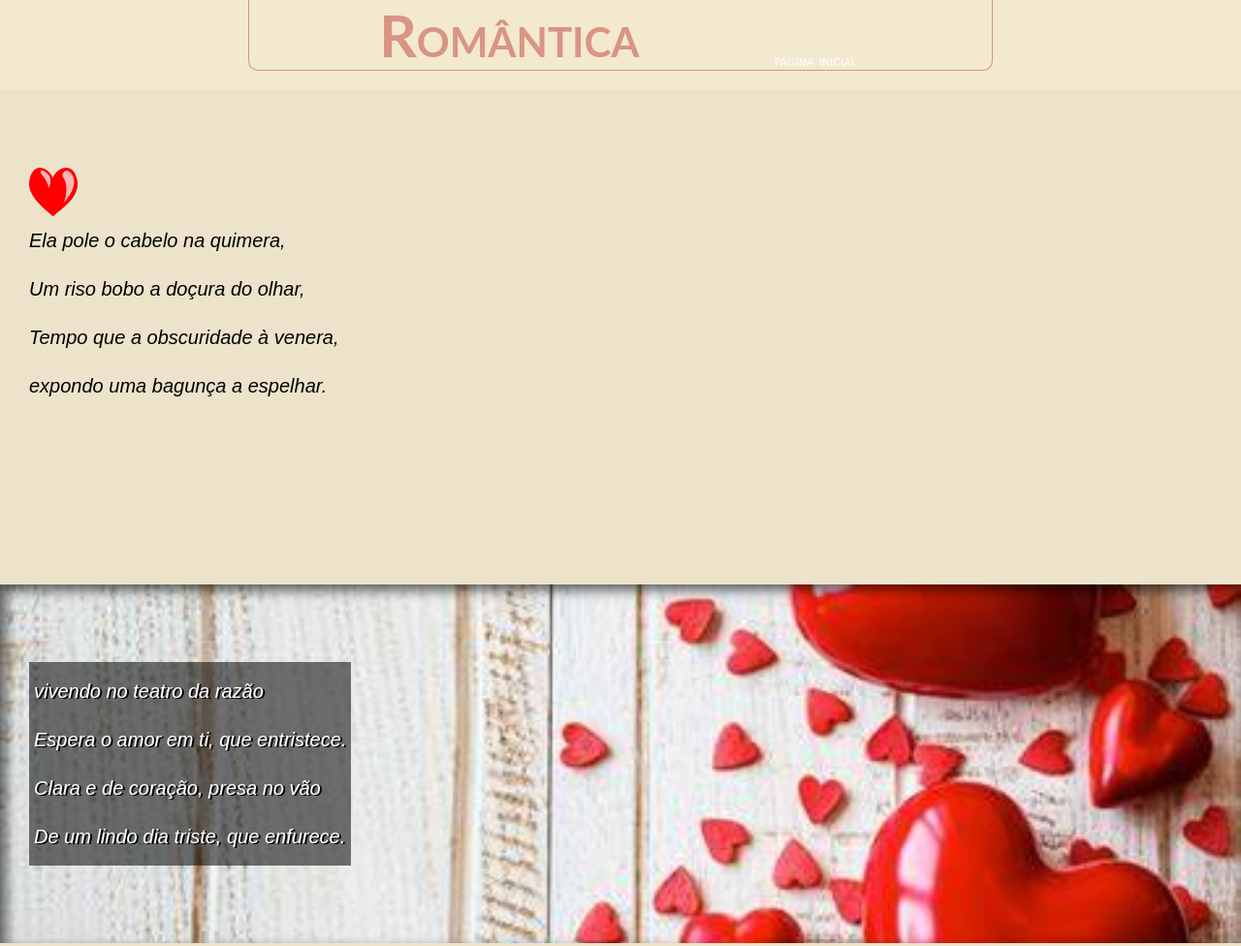
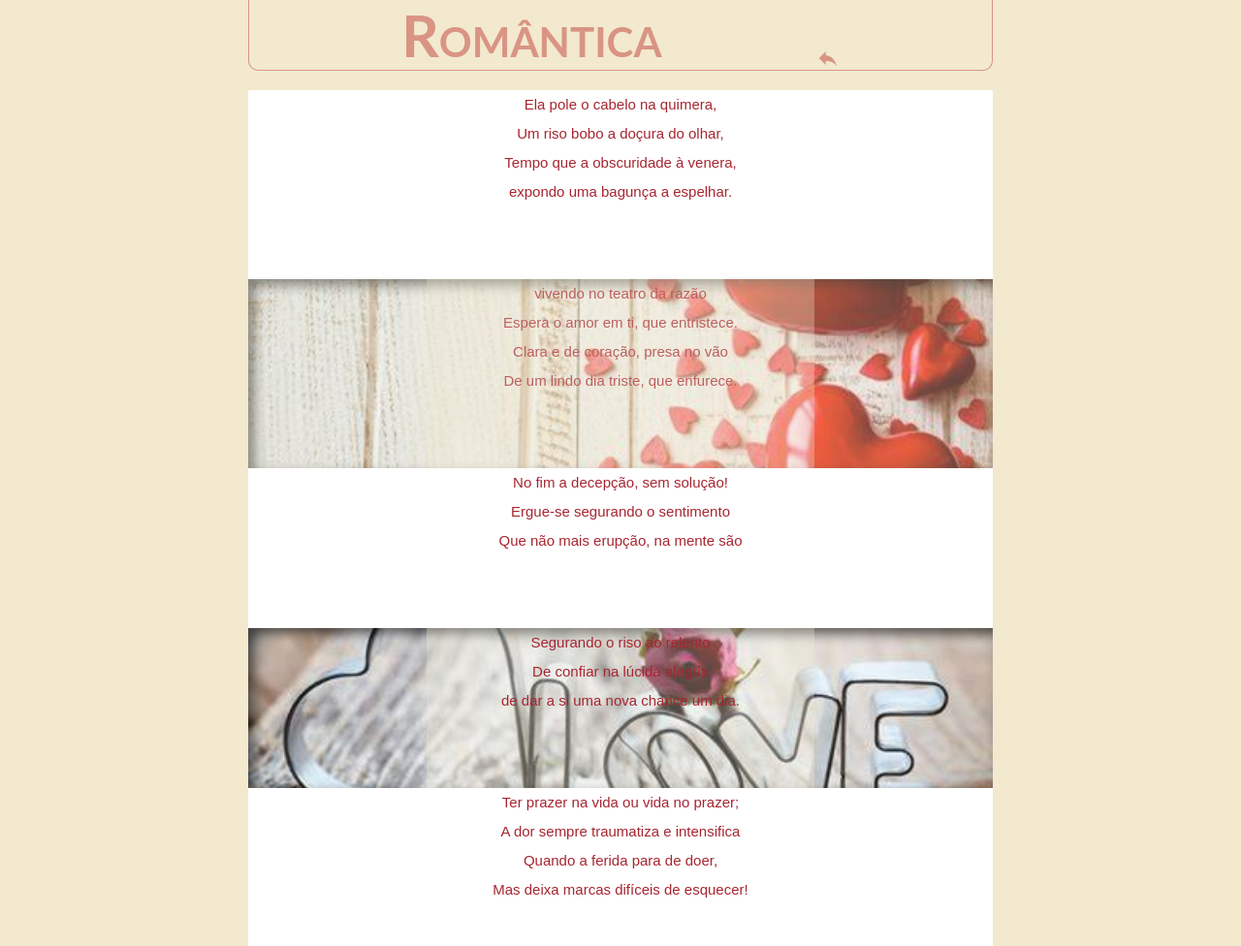
Before and after one commit to AbiOliver/SiteDePoesia, a plain HTML site: page romantica.html in a window 1280 px wide. Shown: the top 976 px of the page at 97% size. Drawn offline with Linux system fonts and the light colour scheme.

Commit message:
Manutenção indeterminada

```diff
--- a/estilo/style.css
+++ b/estilo/style.css
@@ -16,14 +16,16 @@
     --font2: 'Passion One', cursive;
     --font3: 'amor', cursive;
 }
-body{background-color: #F2E9CE;
+body{
+    background-color: #F2E9CE;
+
 }
 img{
     width: 50px;
     height: 50px;
 }
 header{
-        width: 400px;
+        width: 300px;
         margin: auto;
         margin-bottom: 20px;
         border: 1px solid #D99484;
@@ -45,7 +47,6 @@ header h1{
 
 header > p{
     padding-bottom: 50px;
-
 }
 span#burguer{
     display: block;
@@ -54,7 +55,6 @@ span#burguer{
     text-align: center;
     padding: 5px;
     border-radius: 0px 0px 10px 10px;
-
     background-color:  #D99484;
     border: 1px solid #8C6472;
 }
@@ -66,15 +66,12 @@ span#burguer{
 }
 menu{
     display: none;
-
 }
 menu > ul{
     list-style-type: none;
     text-decoration: none;
 
    }
-
-
    menu > ul > li > a{
        display: block ;
        padding: 10px;
@@ -82,58 +79,56 @@ menu > ul{
        text-align: center  ;
        color: #D99484;
        font-weight: bold;
+       background-color: #F2E9CE;
+   }
+   section{
+    font-size: 15px;
+    line-height: 2em;
+    width: 300px;
 
-   }
 
-section{
-    font-size: 20px;
-    font-style: italic;
-    padding-top: 10vh;
-    padding-bottom: 10vh;
-    padding-left: 30px;
-    line-height: 2.5em;
 }
+section.normal{
+    text-align: center;
+    display: block;
+    margin: auto;
+    color: #A62631;
 
-section.normal{
-    display: flex;
-    flex-direction: column;
-    align-items: left;
-    justify-content: start;
-    color: black;
-    background-color: rgba(137, 137, 137, 0.059);
+
+
 }
 
 section.imagem{
-
     background-attachment: fixed;
     box-shadow: inset 6px 6px 13px 0px rgba(0, 0, 0, 0.622);
-    background-color:rgb(22, 22, 22);
-    color: rgb(255, 255, 255);
-}
-section.imagem > p{
-    text-shadow: 2px 1px 0px black;
-    padding: 5px;
-    display: inline-block;
-    background-color: rgba(0, 0, 0, 0.536);
-}
+    color: #A62631;
+  }
+  section.imagem > p{
+    text-align: center;
+    display: block;
+    background-color: #f2e9ce4f;
+    width: 300px;
+    margin: auto;
+  }
+
 section > p{
     font-family: Arial, Helvetica, sans-serif;
     padding-bottom: 5em;
+    background-color: white;
 }
 section#img1{
-
-
+            margin: auto;
             background-image: url('../imagens/OIP.jfif');
             background-position: right center;
             background-size: cover;
+            opacity: .7;
 }
-
 section#img2{
+            margin: auto;
             background-position: right center;
             background-size: cover;
             background-image: url('../imagens/OIP\ \(1\).jfif');
 }
-
 section.session{
    position: absolute;
    top: 60%;
@@ -146,7 +141,6 @@ section.session{
     border-radius: none;
     transition: .7s ease;
 }
-
 .session a{
     text-align: center;
     color: #8C6472;
@@ -157,16 +151,20 @@ section.session{
 }
 
 a{
-    padding: 5px;
-    font-family: var(--font1);
+    padding: 1px;
     font-weight: lighter;
-    color: white;
+    color: #8C6472;
     text-decoration: none;
 }
-
+a:hover{
+    color: #8C0303;
+}
+footer>p{
+    color: #8C6472;
+}
 footer{
     padding: 10px;
     color: #D99484;
     text-align: center;
-    border-top: #8C6472;
+    border-top:1px solid #8c030352;
 }
--- a/estilo/telagrande.css
+++ b/estilo/telagrande.css
@@ -48,6 +48,27 @@ menu ul{
     border-bottom: 1px solid #A62631;
     color: #A62631;
 }
+section.imagem{
+  background-attachment: fixed;
+  box-shadow: inset 6px 6px 13px 0px rgba(0, 0, 0, 0.622);
+  color: #A62631;
+}
+section.imagem > p{
+  text-align: center;
+  display: block;
+  background-color: #f2e9ce4f;
+  width: 400px;
+  margin: auto;
+}
+section{
+  font-size: 15px;
+  line-height: 2em;
+  width: 768px;
+
+}
+section >p{
+  background-color: white;
+}
 
   .material-icons{
     display:flex;
@@ -63,25 +84,35 @@ menu ul{
 
 
 @media screen and (max-width: 768px){
+  header>h1{
+    font-size: 3em;
+  }
    menu>ul>li>a{
     border-top:1px solid #D99484;
+
+    color: #D99484;
    }
    menu>ul>li>a:hover{
     border-top:1px solid #A62631;
     color: #A62631;
+
    }
       .material-icons{
         display:flex;
         border-top: 1px solid;
         color:#8C6472 ;
       }
+
       section.session{
         position: absolute;
-        top: 80%;
+        top:50%;
         left:50%;
         transform: translate(-50%,-50%);
+        z-index: -1;
+
      }
      .session a:hover ~ .material-icons{
         color:#A62631 ;
       }
+
 }
--- a/romantica.html
+++ b/romantica.html
@@ -7,6 +7,7 @@
     <title>Romântica</title>
     <link rel="stylesheet" href="estilo/style.css">
     <link rel="stylesheet" href="estilo/telagrande.css">
+    <link href="https://fonts.googleapis.com/icon?family=Material+Icons"rel="stylesheet">
     <link rel="shortcut icon" href="imagens/poetry-512.webp" type="image/x-icon">
     <style>
           header{
@@ -14,31 +15,46 @@ header{
              flex-direction: row;
              align-items:flex-end;
              justify-content: space-evenly;
-    font-variant: small-caps;
 
         }
+     .material-icons{
+        border: none;
+        float: right;
+        color: #D99484;
+
+     }
+     .material-icons:hover{
+        color: #8C6472;
+     }
+     abbr>title{
+        color: #8C6472;
+     }
+
     </style>
 </head>
 <body>
     <audio src=""></audio>
-    <header><h1>Romântica</h1>
+    <header>
+        <h1>Romântica</h1>
         <nav>
-            <p  style="margin-top: 10px; font-variant: small-caps;"><a href="index.html">página inicial</a></p>
+             <abbr title="Voltar"><a href="index.html"><span class="material-icons" onclick="clickMenu()">reply</span></a></abbr>
         </nav>
+
    </header>
     <audio src="audio/No.5 The Day I Met Her - Esther Abrami.mp3" autoplay></audio>
-    <section class="normal">
-        <img src="imagens/red-heart-310227_960_720.webp" alt="" >
+
+    <section class="normal " >
+
         <p>
             Ela pole o cabelo na quimera, <br>
             Um riso bobo a doçura do olhar,<br>
             Tempo que a obscuridade à venera, <br>
             expondo uma bagunça a espelhar. <br>
         </p>
-    </section>
 
 
-    <section class="imagem" id="img1">
+
+       <section class="imagem"id="img1">
 
            <p>
                vivendo no teatro da razão <br>
@@ -49,29 +65,31 @@ header{
        </section>
 
 
-    <section class="normal">
-        <img src="imagens/red-heart-310227_960_720.webp" alt="">
+
+
         <p>
             No fim a decepção, sem solução! <br>
             Ergue-se segurando o sentimento <br>
             Que não mais erupção, na mente são<br>
         </p>
-    </section>
+
 
 
 
    <section class="imagem" id="img2">
+
             <p>
                 Segurando o riso ao relento <br>
                 De confiar na lúcida alegria       <br>
                  de dar a si uma nova chance um dia. <br>
             </p>
+
    </section>
 
 
 
-    <section class="normal">
-        <img src="imagens/red-heart-310227_960_720.webp" alt="">
+
+
         <p>
             Ter prazer na vida ou vida no prazer; <br>
             A dor sempre traumatiza e intensifica  <br>
@@ -91,5 +109,6 @@ header{
     <footer>
         <p>site feito por<a href="https://github.com/AbiOliver" target="_blank" rel="external"> Abimeleque oliveira</a>
     </footer>
+
 </body>
 </html>
```
Also changed, not shown: Eu.html (+14 -1 lines), index.html (+1 -3 lines), melancólica.html (+16 -3 lines). Lines whose indentation alone changed are shown as unchanged.
